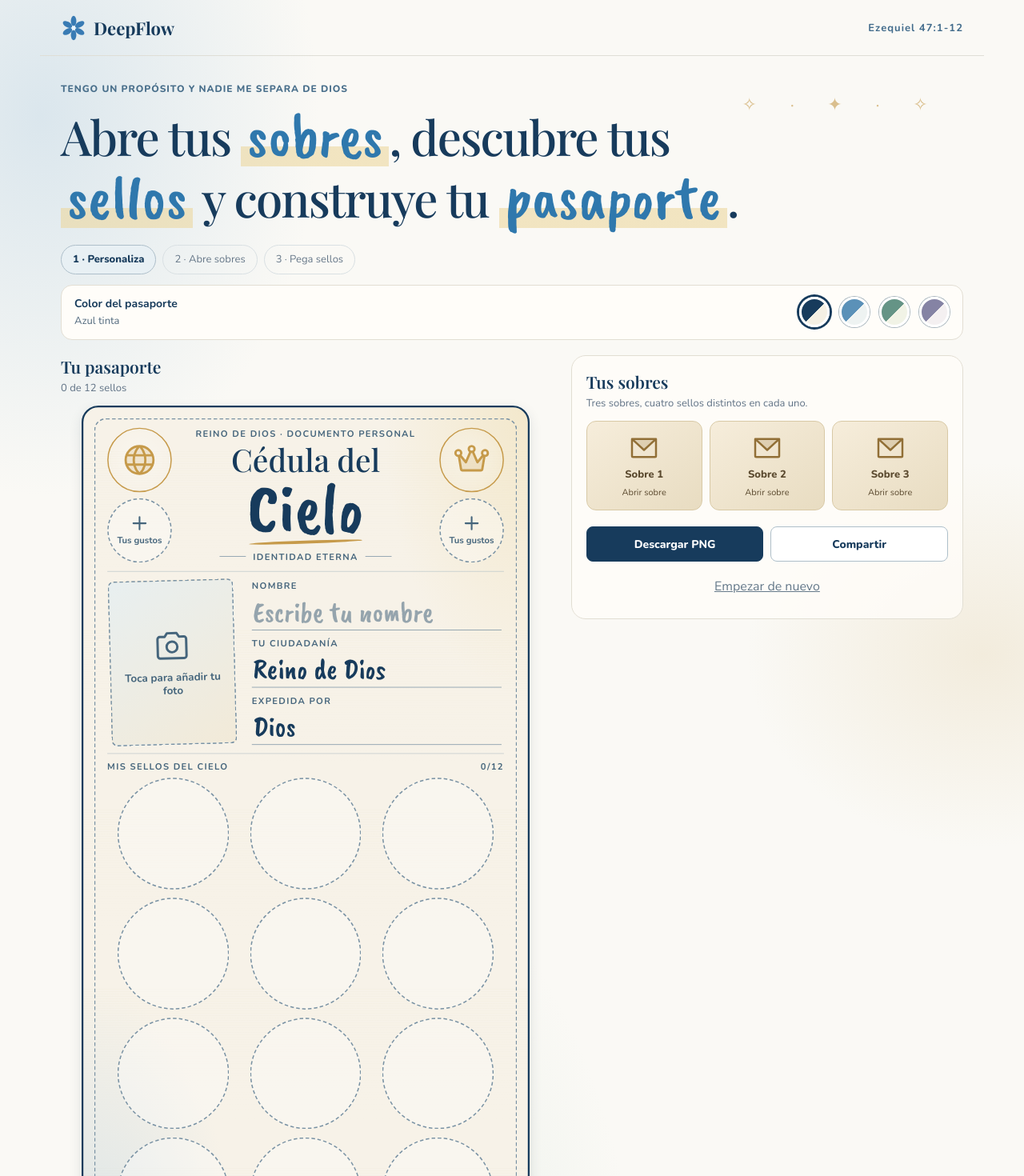
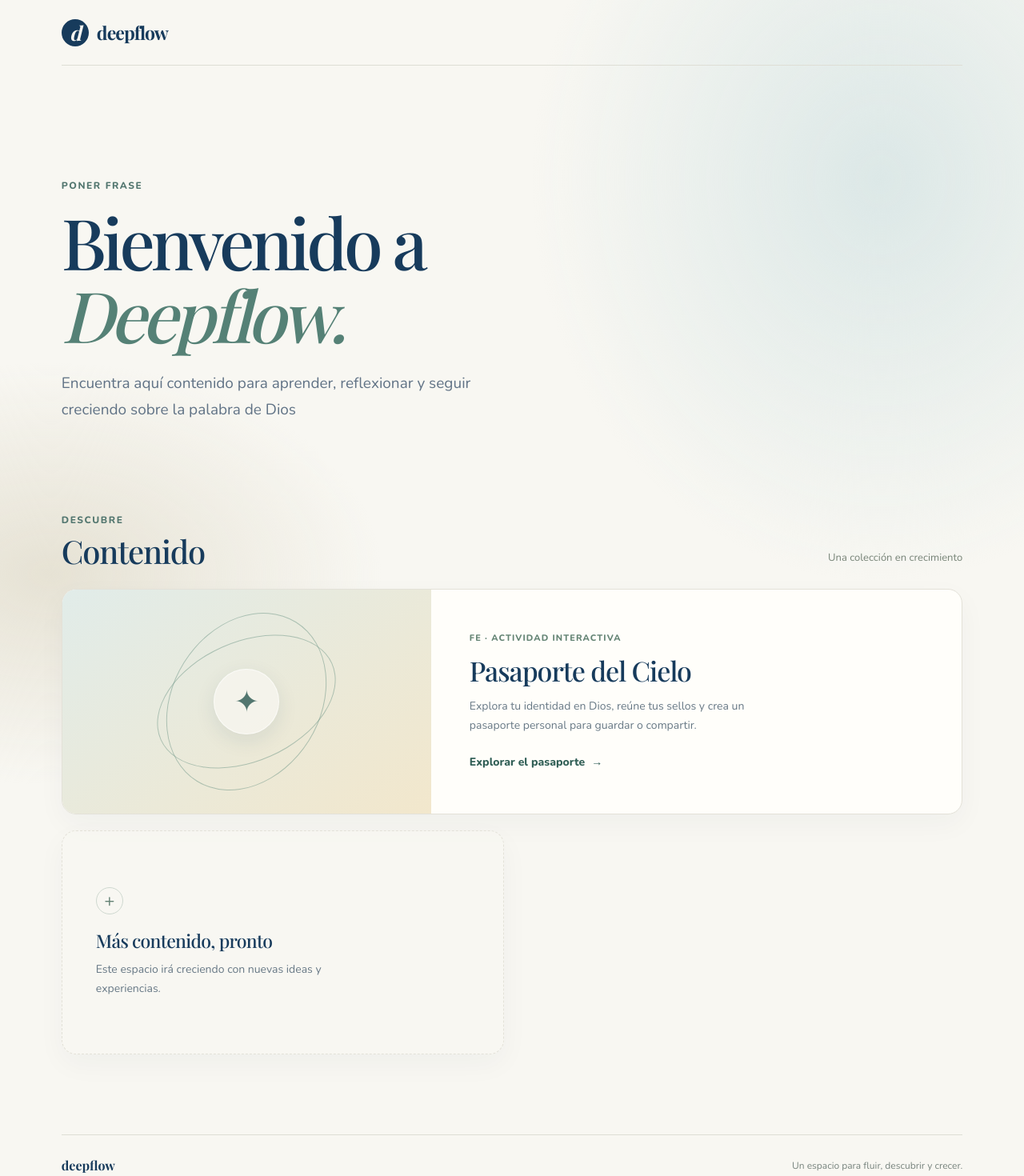
Before and after one commit to Nico258/web-deepflow, a Next.js app: page / in a window 1280 px wide. Shown: the top 1470 px of the page at 80% size. Built offline with nearby package versions, Linux system fonts and the light colour scheme; a web font is replaced by a local one.

Commit message:
Ahora si

```diff
--- a/src/app/globals.css
+++ b/src/app/globals.css
@@ -188,3 +188,55 @@ input.field-value{line-height:normal}
   .detail-sheet{padding-bottom:max(26px,env(safe-area-inset-bottom))}
 }
 @media(prefers-reduced-motion:reduce){*,*::before,*::after{animation-duration:.01ms!important;animation-iteration-count:1!important;scroll-behavior:auto!important;transition-duration:.01ms!important}}
+
+/* ───────── Portada de Deepflow ───────── */
+.deepflow-home{min-height:100vh;padding:0 clamp(20px,6vw,88px);overflow:hidden;background:radial-gradient(ellipse at 86% 15%,#dce8e7 0,transparent 28%),radial-gradient(ellipse at 5% 48%,#e6e2d4 0,transparent 24%),#f8f7f2}
+.deepflow-nav{height:82px;max-width:1180px;margin:auto;display:flex;align-items:center;justify-content:space-between;border-bottom:1px solid #deded5}
+.deepflow-brand{display:inline-flex;align-items:center;gap:10px;text-decoration:none;color:#173b5c;font:700 23px var(--font-display);letter-spacing:-.04em}
+.deepflow-mark{width:34px;height:34px;display:grid;place-items:center;border-radius:50%;background:#173b5c;color:#f8f7f2;font:italic 700 25px var(--font-display)}
+.deepflow-nav-note{color:#617386;font-size:13px;font-weight:700;letter-spacing:.03em}
+.deepflow-hero{max-width:1180px;margin:0 auto;padding:clamp(72px,11vw,142px) 0 clamp(64px,9vw,112px)}
+.deepflow-eyebrow{margin:0 0 15px;color:#52766f;font-size:12px;font-weight:800;letter-spacing:.13em;text-transform:uppercase}
+.deepflow-hero h1{max-width:800px;margin:0;color:#173b5c;font:500 clamp(43px,8vw,88px)/1.04 var(--font-display);letter-spacing:-.055em}
+.deepflow-hero h1 span{color:#558176;font-style:italic}
+.deepflow-intro{max-width:590px;margin:24px 0 0;color:#617386;font-size:clamp(16px,2vw,19px);line-height:1.75}
+.deepflow-content{max-width:1180px;margin:0 auto;padding:0 0 100px}
+.deepflow-section-heading{display:flex;align-items:end;justify-content:space-between;gap:20px;margin-bottom:24px}
+.deepflow-section-heading .deepflow-eyebrow{margin-bottom:7px}
+.deepflow-section-heading h2{margin:0;color:#173b5c;font:500 clamp(29px,4vw,40px)/1.15 var(--font-display);letter-spacing:-.03em}
+.deepflow-section-heading>span{padding-bottom:5px;color:#778477;font-size:13px}
+.deepflow-cards{display:grid;grid-template-columns:repeat(2,minmax(0,1fr));gap:20px}
+.deepflow-card,.deepflow-coming-card{min-height:280px;overflow:hidden;border:1px solid #e3e1d8;border-radius:18px;background:#fffefa;box-shadow:0 12px 35px #23364a0a}
+.deepflow-card-featured{display:grid;grid-template-columns:.82fr 1.18fr;grid-column:span 2}
+.deepflow-card-art{position:relative;min-height:280px;overflow:hidden;background:linear-gradient(145deg,#e1ece9,#f2e7cc)}
+.deepflow-orbit{position:absolute;left:50%;top:50%;border:1px solid #759b8b88;border-radius:50%;transform:translate(-50%,-50%) rotate(-24deg)}
+.deepflow-orbit-one{width:235px;height:150px}
+.deepflow-orbit-two{width:185px;height:235px;transform:translate(-50%,-50%) rotate(32deg)}
+.deepflow-card-symbol{position:absolute;left:50%;top:50%;display:grid;width:82px;height:82px;place-items:center;border:1px solid #fff9;border-radius:50%;background:#f8f7f2b8;color:#52766f;font-size:38px;transform:translate(-50%,-50%);box-shadow:0 8px 26px #173b5c18}
+.deepflow-card-copy{align-self:center;padding:clamp(24px,4vw,48px)}
+.deepflow-card-category{margin:0 0 12px;color:#648474;font-size:11px;font-weight:800;letter-spacing:.1em;text-transform:uppercase}
+.deepflow-card-copy h3,.deepflow-coming-card h3{margin:0;color:#173b5c;font:500 clamp(24px,3vw,34px)/1.15 var(--font-display);letter-spacing:-.03em}
+.deepflow-card-description,.deepflow-coming-card p{color:#687986;font-size:14px;line-height:1.7}
+.deepflow-card-description{max-width:390px;margin:13px 0 22px}
+.deepflow-card-link{display:inline-flex;align-items:center;gap:8px;color:#315f56;font-size:14px;font-weight:800;text-decoration:none}
+.deepflow-card-link span{transition:transform .2s ease}
+.deepflow-card-link:hover span{transform:translateX(4px)}
+.deepflow-coming-card{display:flex;flex-direction:column;justify-content:center;padding:clamp(24px,4vw,42px);border-style:dashed;background:#f8f7f280}
+.deepflow-coming-icon{display:grid;width:34px;height:34px;margin-bottom:20px;place-items:center;border:1px solid #cfd9d0;border-radius:50%;color:#638173;font-size:22px}
+.deepflow-coming-card h3{font-size:23px}
+.deepflow-coming-card p{max-width:300px;margin:10px 0 0}
+.deepflow-footer{display:flex;max-width:1180px;min-height:76px;margin:auto;align-items:center;justify-content:space-between;gap:14px;border-top:1px solid #deded5;color:#78847e;font-size:12px}
+.deepflow-brand-name{color:#173b5c;font:700 16px var(--font-display)}
+@media(max-width:700px){
+  .deepflow-home{padding:0 20px}
+  .deepflow-nav{height:68px}
+  .deepflow-nav-note{max-width:150px;text-align:right;font-size:11px}
+  .deepflow-hero{padding:76px 0 65px}
+  .deepflow-section-heading{align-items:start;flex-direction:column;gap:8px}
+  .deepflow-cards{grid-template-columns:1fr}
+  .deepflow-card-featured{grid-column:auto;grid-template-columns:1fr}
+  .deepflow-card-art{min-height:205px}
+  .deepflow-card-copy{padding:25px}
+  .deepflow-coming-card{min-height:210px}
+  .deepflow-footer{align-items:flex-start;justify-content:center;flex-direction:column;padding:17px 0}
+}
--- a/src/app/layout.tsx
+++ b/src/app/layout.tsx
@@ -7,8 +7,8 @@ const caveat = Caveat_Brush({ subsets: ["latin"], weight: "400", variable: "--fo
 const nunito = Nunito({ subsets: ["latin"], variable: "--font-ui", display: "swap" });
 
 export const metadata: Metadata = {
-  title: "Pasaporte del Cielo | Deepflow",
-  description: "Una identidad que no se pierde, se vive.",
+  title: "Deepflow  ",
+  description: "Contenido del Grupo ",
 };
 
 export default function RootLayout({ children }: Readonly<{ children: React.ReactNode }>) {
--- a/src/app/page.tsx
+++ b/src/app/page.tsx
@@ -1,5 +1,79 @@
-import PassportApp from "@/components/passport-app";
+import Link from "next/link";
+
+const contents = [
+  {
+    href: "/pasaporte-del-cielo",
+    category: "Fe · Actividad interactiva",
+    title: "Pasaporte del Cielo",
+    description:
+      "Explora tu identidad en Dios, reúne tus sellos y crea un pasaporte personal para guardar o compartir.",
+    label: "Explorar el pasaporte",
+    featured: true,
+  },
+];
 
 export default function Home() {
-  return <PassportApp />;
+  return (
+    <main className="deepflow-home">
+      <header className="deepflow-nav">
+        <Link className="deepflow-brand" href="/" aria-label="Deepflow, inicio">
+          <span className="deepflow-mark" aria-hidden="true">d</span>
+          <span>deepflow</span>
+        </Link>
+        <span className="deepflow-nav-note"></span>
+      </header>
+
+      <section className="deepflow-hero">
+        <p className="deepflow-eyebrow">poner frase</p>
+        <h1>Bienvenido a <span>Deepflow.</span></h1>
+        <p className="deepflow-intro">
+          Encuentra aquí
+          contenido para aprender, reflexionar y seguir creciendo sobre la palabra de Dios
+        </p>
+      </section>
+
+      <section className="deepflow-content" aria-labelledby="content-title">
+        <div className="deepflow-section-heading">
+          <div>
+            <p className="deepflow-eyebrow">Descubre</p>
+            <h2 id="content-title">Contenido</h2>
+          </div>
+          <span>Una colección en crecimiento</span>
+        </div>
+
+        <div className="deepflow-cards">
+          {contents.map((content) => (
+            <article
+              className={`deepflow-card${content.featured ? " deepflow-card-featured" : ""}`}
+              key={content.href}
+            >
+              <div className="deepflow-card-art" aria-hidden="true">
+                <span className="deepflow-orbit deepflow-orbit-one" />
+                <span className="deepflow-orbit deepflow-orbit-two" />
+                <span className="deepflow-card-symbol">✦</span>
+              </div>
+              <div className="deepflow-card-copy">
+                <p className="deepflow-card-category">{content.category}</p>
+                <h3>{content.title}</h3>
+                <p className="deepflow-card-description">{content.description}</p>
+                <Link className="deepflow-card-link" href={content.href}>
+                  {content.label}<span aria-hidden="true"> →</span>
+                </Link>
+              </div>
+            </article>
+          ))}
+          <article className="deepflow-coming-card">
+            <span className="deepflow-coming-icon" aria-hidden="true">+</span>
+            <h3>Más contenido, pronto</h3>
+            <p>Este espacio irá creciendo con nuevas ideas y experiencias.</p>
+          </article>
+        </div>
+      </section>
+
+      <footer className="deepflow-footer">
+        <span className="deepflow-brand-name">deepflow</span>
+        <span>Un espacio para fluir, descubrir y crecer.</span>
+      </footer>
+    </main>
+  );
 }
--- /dev/null
+++ b/src/app/pasaporte-del-cielo/page.tsx
@@ -0,0 +1,11 @@
+import type { Metadata } from "next";
+import PassportApp from "@/components/passport-app";
+
+export const metadata: Metadata = {
+  title: "Pasaporte del Cielo | Deepflow",
+  description: "Una identidad que no se pierde, se vive.",
+};
+
+export default function PassportPage() {
+  return <PassportApp />;
+}
--- a/src/components/passport-app.tsx
+++ b/src/components/passport-app.tsx
@@ -5,6 +5,7 @@ import { Camera, Check, Crown, EnvelopeSimple, EnvelopeSimpleOpen, Globe, Plus,
 import { useCallback, useEffect, useMemo, useRef, useState } from "react";
 import { flushSync } from "react-dom";
 import Image from "next/image";
+import Link from "next/link";
 import { getVerse, stamps } from "@/data/stamps";
 import { themeFor, themes } from "@/data/themes";
 import { badges, sanitizeBadges, type BadgeId } from "@/data/badges";
@@ -246,14 +247,14 @@ export default function PassportApp() {
   return (
     <div className="app-shell">
       <header className="topbar">
-        <div className="brand">
-          <svg className="brand-mark" viewBox="0 0 40 40" aria-label="Flor DeepFlow">
+        <Link className="brand" href="/" aria-label="Deepflow, volver al inicio">
+          <svg className="brand-mark" viewBox="0 0 40 40" aria-hidden="true">
             {[0, 60, 120, 180, 240, 300].map((a) => <ellipse key={a} cx="20" cy="9" rx="4.3" ry="8" transform={`rotate(${a} 20 20)`} />)}
             <circle cx="20" cy="20" r="3" />
           </svg>
           DeepFlow
-        </div>
-        <div className="top-note">Ezequiel 47:1-12</div>
+        </Link>
+        <Link className="top-note" href="/">Volver a Deepflow</Link>
       </header>
 
       <main className="main-wrap">
```
Also changed, not shown: 1 other file (tests, documents, lock files or other folders).
